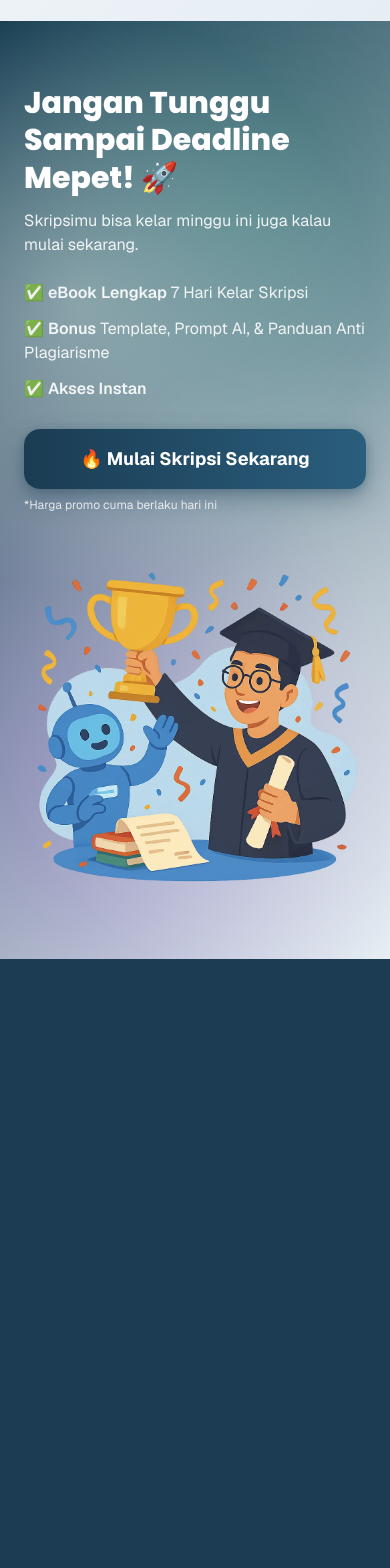
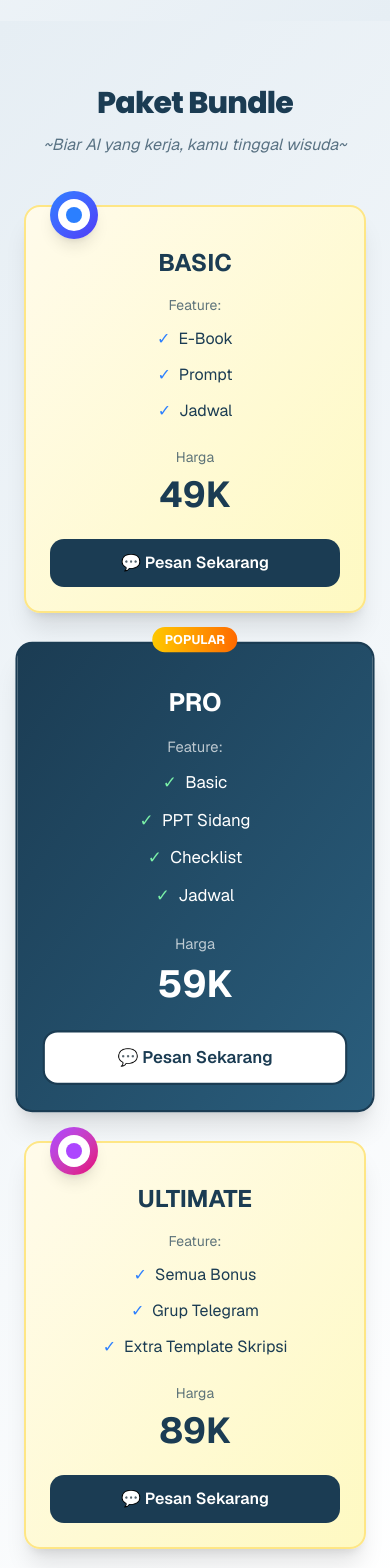
Before and after one commit to ridoananda/lp-skripsi, a Next.js app: page /ai-skripsi-7-hari in a window 390 px wide. Shown: the part 7920-9488 px from the top of the page. Before the commit the page ends 8879 px from the top, so only its background shows below. Built offline with nearby package versions, Linux system fonts and the light colour scheme; no server answers.

Commit message:
Add 'Harga' section to 'Skripsi 7 Hari' page with pricing tiers for BASIC, PRO, and ULTIMATE packages. Include interactive buttons for user engagement and WhatsApp messaging functionality for inquiries.

```diff
--- a/src/app/ai-skripsi-7-hari/page.tsx
+++ b/src/app/ai-skripsi-7-hari/page.tsx
@@ -140,6 +140,14 @@ export default function Home() {
             >
               Bonus
             </motion.a>
+            <motion.a
+              href="#harga"
+              whileHover={{ y: -1, opacity: 0.9 }}
+              whileTap={{ scale: 0.98 }}
+              className="hover:underline"
+            >
+              Harga
+            </motion.a>
             <motion.button
               type="button"
               whileHover={{ y: -2, scale: 1.03 }}
@@ -221,6 +229,13 @@ export default function Home() {
                   className="px-3 py-2 rounded-md hover:bg-white/10"
                 >
                   Bonus
+                </a>
+                <a
+                  href="#harga"
+                  onClick={() => setMobileOpen(false)}
+                  className="px-3 py-2 rounded-md hover:bg-white/10"
+                >
+                  harga
                 </a>
                 <button
                   type="button"
@@ -1018,6 +1033,185 @@ export default function Home() {
       </motion.section>
 
       <motion.section
+        id="harga"
+        className="w-full bg-solution py-16 md:py-24"
+        initial="hidden"
+        whileInView="visible"
+        viewport={{ once: true, amount: 0.2 }}
+        variants={stagger}
+      >
+        <div className="max-w-6xl mx-auto px-6">
+          <div className="text-center max-w-3xl mx-auto">
+            <motion.h2
+              variants={fadeUp}
+              className="font-hero-heading font-extrabold text-3xl sm:text-4xl md:text-5xl tracking-tight text-[#1B3C53]"
+            >
+              Paket Bundle
+            </motion.h2>
+            <motion.p
+              variants={fadeUp}
+              className="mt-3 text-base sm:text-lg text-[#1B3C53]/70 font-hero-sub italic"
+            >
+              ~Biar AI yang kerja, kamu tinggal wisuda~
+            </motion.p>
+          </div>
+
+          <div className="mt-12 grid grid-cols-1 md:grid-cols-3 gap-10 md:gap-8">
+            {/* Basic Tier */}
+            <motion.div
+              variants={fadeUp}
+              whileHover={{ y: -8, scale: 1.02 }}
+              className="relative rounded-2xl bg-gradient-to-br from-amber-50 to-yellow-100 border-2 border-amber-200 p-6 shadow-xl hover:shadow-2xl transition-all duration-300"
+            >
+              <div className="absolute -top-4 left-6">
+                <div className="w-12 h-12 bg-gradient-to-br from-blue-500 to-indigo-600 rounded-full flex items-center justify-center shadow-lg">
+                  <div className="w-8 h-8 bg-white rounded-full flex items-center justify-center">
+                    <div className="w-4 h-4 bg-blue-500 rounded-full"></div>
+                  </div>
+                </div>
+              </div>
+              <div className="text-center pt-4">
+                <h3 className="text-2xl font-bold text-[#1B3C53] mb-4">BASIC</h3>
+                <div className="space-y-3 mb-6">
+                  <div className="text-sm text-[#1B3C53]/70">Feature:</div>
+                  <div className="flex items-center justify-center gap-2 text-[#1B3C53]">
+                    <span className="text-blue-500">✓</span>
+                    <span>E-Book</span>
+                  </div>
+                  <div className="flex items-center justify-center gap-2 text-[#1B3C53]">
+                    <span className="text-blue-500">✓</span>
+                    <span>Prompt</span>
+                  </div>
+                  <div className="flex items-center justify-center gap-2 text-[#1B3C53]">
+                    <span className="text-blue-500">✓</span>
+                    <span>Jadwal</span>
+                  </div>
+                </div>
+                <div className="text-center mb-6">
+                  <div className="text-sm text-[#1B3C53]/70 mb-2">Harga</div>
+                  <div className="text-4xl font-bold text-[#1B3C53]">49K</div>
+                </div>
+                <motion.button
+                  type="button"
+                  whileHover={{ y: -2, scale: 1.02 }}
+                  whileTap={{ scale: 0.98 }}
+                  className="w-full bg-[#1B3C53] text-white font-semibold py-3 px-4 rounded-xl hover:bg-[#1B3C53]/90 transition-colors"
+                  onClick={() => {
+                    const message = encodeURIComponent("Halo, saya tertarik dengan paket BASIC eBook Skripsi 7 Hari (39K).");
+                    window.open(`https://wa.me/${sanitizedNumber}?text=${message}`, "_blank", "noopener,noreferrer");
+                  }}
+                >
+                  💬 Pesan Sekarang
+                </motion.button>
+              </div>
+            </motion.div>
+
+            {/* Pro Tier */}
+            <motion.div
+              variants={fadeUp}
+              whileHover={{ y: -8, scale: 1.02 }}
+              className="relative rounded-2xl bg-gradient-to-br from-[#1B3C53] to-[#2a5e7d] border-2 border-[#1B3C53] p-6 shadow-xl hover:shadow-2xl transition-all duration-300 transform scale-105"
+            >
+              <div className="absolute -top-4 left-1/2 transform -translate-x-1/2">
+                <div className="bg-gradient-to-r from-yellow-400 to-orange-500 text-white text-xs font-bold px-3 py-1 rounded-full">
+                  POPULAR
+                </div>
+              </div>
+              <div className="text-center pt-4">
+                <h3 className="text-2xl font-bold text-white mb-4">PRO</h3>
+                <div className="space-y-3 mb-6">
+                  <div className="text-sm text-white/70">Feature:</div>
+                  <div className="flex items-center justify-center gap-2 text-white">
+                    <span className="text-green-300">✓</span>
+                    <span>Basic</span>
+                  </div>
+                  <div className="flex items-center justify-center gap-2 text-white">
+                    <span className="text-green-300">✓</span>
+                    <span>PPT Sidang</span>
+                  </div>
+                  <div className="flex items-center justify-center gap-2 text-white">
+                    <span className="text-green-300">✓</span>
+                    <span>Checklist</span>
+                  </div>
+                  <div className="flex items-center justify-center gap-2 text-white">
+                    <span className="text-green-300">✓</span>
+                    <span>Jadwal</span>
+                  </div>
+                </div>
+                <div className="text-center mb-6">
+                  <div className="text-sm text-white/70 mb-2">Harga</div>
+                  <div className="text-4xl font-bold text-white">59K</div>
+                </div>
+                <motion.button
+                  type="button"
+                  whileHover={{ y: -2, scale: 1.02 }}
+                  whileTap={{ scale: 0.98 }}
+                  className="w-full bg-white text-[#1B3C53] font-semibold py-3 px-4 rounded-xl border-2 border-[#1B3C53] hover:bg-[#1B3C53] hover:text-white transition-colors"
+                  onClick={() => {
+                    const message = encodeURIComponent("Halo, saya tertarik dengan paket PRO eBook Skripsi 7 Hari (59K).");
+                    window.open(`https://wa.me/${sanitizedNumber}?text=${message}`, "_blank", "noopener,noreferrer");
+                  }}
+                >
+                  💬 Pesan Sekarang
+                </motion.button>
+              </div>
+            </motion.div>
+
+            {/* Ultimate Tier */}
+            <motion.div
+              variants={fadeUp}
+              whileHover={{ y: -8, scale: 1.02 }}
+              className="relative rounded-2xl bg-gradient-to-br from-amber-50 to-yellow-100 border-2 border-amber-200 p-6 shadow-xl hover:shadow-2xl transition-all duration-300"
+            >
+              <div className="absolute -top-4 left-6">
+                <div className="w-12 h-12 bg-gradient-to-br from-purple-500 to-pink-600 rounded-full flex items-center justify-center shadow-lg">
+                  <div className="w-8 h-8 bg-white rounded-full flex items-center justify-center">
+                    <div className="w-4 h-4 bg-purple-500 rounded-full"></div>
+                  </div>
+                </div>
+              </div>
+              <div className="text-center pt-4">
+                <h3 className="text-2xl font-bold text-[#1B3C53] mb-4">ULTIMATE</h3>
+                <div className="space-y-3 mb-6">
+                  <div className="text-sm text-[#1B3C53]/70">Feature:</div>
+                  <div className="flex items-center justify-center gap-2 text-[#1B3C53]">
+                    <span className="text-blue-500">✓</span>
+                    <span>Semua Bonus</span>
+                  </div>
+                  <div className="flex items-center justify-center gap-2 text-[#1B3C53]">
+                    <span className="text-blue-500">✓</span>
+                    <span>Grup Telegram</span>
+                  </div>
+                  <div className="flex items-center justify-center gap-2 text-[#1B3C53]">
+                    <span className="text-blue-500">✓</span>
+                    <span>Extra Template Skripsi</span>
+                  </div>
+                </div>
+                <div className="text-center mb-6">
+                  <div className="text-sm text-[#1B3C53]/70 mb-2">Harga</div>
+                  <div className="text-4xl font-bold text-[#1B3C53]">89K</div>
+                </div>
+                <motion.button
+                  type="button"
+                  whileHover={{ y: -2, scale: 1.02 }}
+                  whileTap={{ scale: 0.98 }}
+                  className="w-full bg-[#1B3C53] text-white font-semibold py-3 px-4 rounded-xl hover:bg-[#1B3C53]/90 transition-colors"
+                  onClick={() => {
+                    const message = encodeURIComponent("Halo, saya tertarik dengan paket ULTIMATE eBook Skripsi 7 Hari (89K).");
+                    window.open(`https://wa.me/${sanitizedNumber}?text=${message}`, "_blank", "noopener,noreferrer");
+                  }}
+                >
+                  💬 Pesan Sekarang
+                </motion.button>
+              </div>
+            </motion.div>
+          </div>
+
+
+        </div>
+      </motion.section>
+
+      <motion.section
         id="cta"
         className="w-full relative overflow-hidden bg-cta py-16 md:py-24"
         initial="hidden"
```
